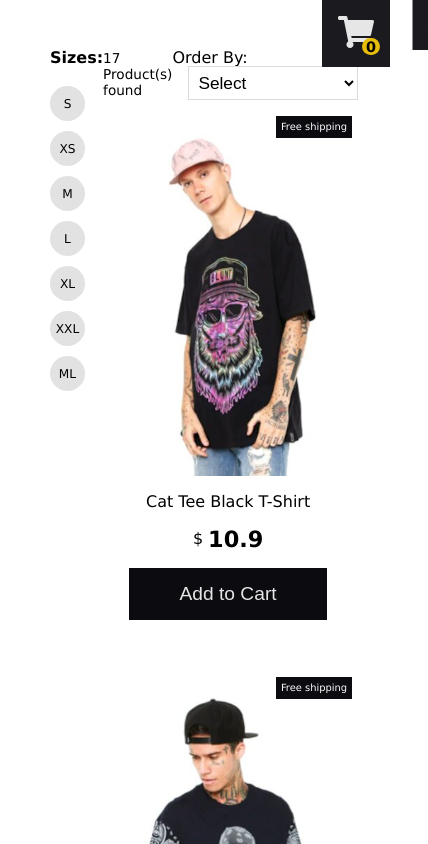
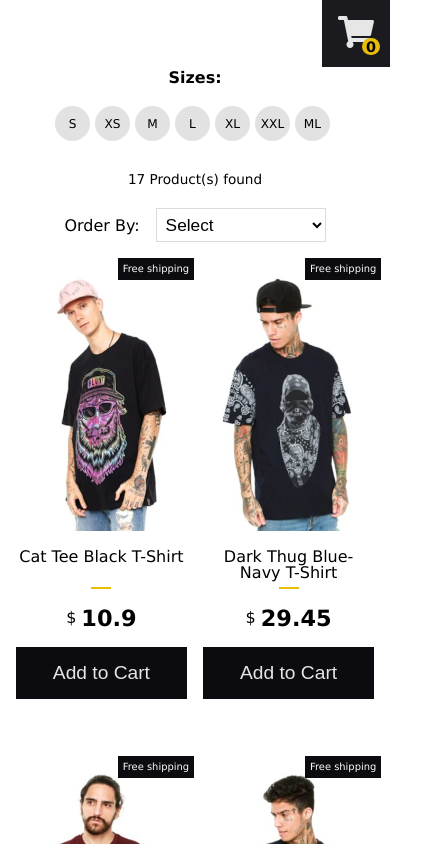
Before and after one commit to harshaanNihal/react-shopping-kart, a React (Create React App) app: page / in a window 390 px wide. Shown: the top 844 px of the page, 428 px wide, since content can reach past the window. Built offline with nearby package versions, Linux system fonts and the light colour scheme.

Commit message:
Fix responsive view

```diff
--- a/src/App.css
+++ b/src/App.css
@@ -30,8 +30,15 @@ footer, header, hgroup, menu, nav, section {
 body {
 	line-height: 1;
 	font-family: 'Verdana', 'Raleway', sans-serif;
-	margin: 50px;
+	margin: 50px auto 0;
 }
+
+main {
+	padding: 20px 2%;
+	max-width: 1200px;
+	margin: 0 auto;
+}
+
 ol, ul {
 	list-style: none;
 }
@@ -58,6 +65,7 @@ table {
 
 .size-container {
 	flex: 2;
+	min-width: 80px;
 }
 
 .product-container {
@@ -72,7 +80,7 @@ table {
 
 .product-grid {
 	display: grid;
-	grid-template-columns: repeat(auto-fill, 250px);
+	grid-template-columns: repeat(auto-fill, 25%);
 	grid-row-gap: 2em;
 }
 
@@ -89,8 +97,11 @@ table {
 	font-size: 0.85rem;
 }
 
+.products-found {
+	padding: 0 0 1.3em;
+}
+
 .select-options{
-	margin-right: 70px;
 	margin-left: 1rem;
 	padding: 5px;
 	background-color: white;
@@ -104,17 +115,53 @@ table {
 
 .cart-open-container {
 	transform: translateX(0%);
-	transition: transform 0.3s ease-in-out;
+	transition: transform 0.2s ease-in-out;
 }
 
 .cart-close-container {
 	transform: translateX(115%);
-	transition: transform 0.3s ease-in-out;
+	transition: transform 0.2s ease-in-out;
 }
 
 .fixed {
 	position: fixed;
 	top: 0;
 	right: 0;
-	z-index: 1;
+	z-index: 2;
 }
+
+@media screen and (max-width: 710px) and (min-width: 461px) {
+	.sort-container {
+		flex-direction: column;
+	}
+
+	.product-grid {
+		grid-template-columns: repeat(auto-fill, 33%);
+	}
+
+	.product-card img {
+		width: 60%;
+	}
+}
+
+@media screen and (max-width: 620px) {
+	.product-grid {
+		grid-template-columns: repeat(auto-fill, 50%);
+	}
+}
+
+@media screen and (max-width: 460px) {
+	.cart-container {
+		flex-direction: column;
+	}
+	.sort-container {
+		flex-direction: column;
+		justify-content: center;
+		text-align: center;
+	}
+
+	.size-filter {
+		text-align: center;
+	}
+
+}
--- a/src/App.js
+++ b/src/App.js
@@ -15,23 +15,23 @@ class App extends Component {
       displayData: data.products,
       cart: [],
       filtered: [],
-      sortOption: "select",
+      sortOption: null,
       displayCart: false,
     }
   }
 
   checkSortState = () => {
-    const {displayData, sortOption} = this.state;
+    const { displayData, sortOption } = this.state;
     const sortDisplayData = [...displayData];
 
-    switch(sortOption) {
-      case 'lowestPrice' : {
+    switch (sortOption) {
+      case 'lowestPrice': {
         return sortDisplayData.sort((a, b) => a.price - b.price);
       }
       case 'highestPrice': {
         return sortDisplayData.sort((a, b) => b.price - a.price);
       }
-      default : {
+      default: {
         return displayData;
       }
     }
@@ -40,40 +40,40 @@ class App extends Component {
   filterSize = () => {
     let filterSizeData = [];
 
-    const {filtered, allData} = this.state;
+    const { filtered, allData } = this.state;
 
     filtered.forEach((size) => {
       filterSizeData = [...filterSizeData, allData.filter(val => {
         return val.availableSizes.includes(size);
       })]
     })
-    const newArr =  [...new Set(filterSizeData.flat())];
+    const newArr = [...new Set(filterSizeData.flat())];
     return newArr;
   }
 
   handleCartClick = (i) => {
-    const {cart} = this.state;
+    const { cart } = this.state;
 
     const cartCopy = [...cart];
-    let flag=true;
-    for(var obj of cartCopy) {
-      if(obj.item.id === i.id){
-        obj.quantity++; flag= false;
+    let flag = true;
+    for (var obj of cartCopy) {
+      if (obj.item.id === i.id) {
+        obj.quantity++; flag = false;
       }
     }
 
-    if(flag) cartCopy.push({item:i,quantity:1})
+    if (flag) cartCopy.push({ item: i, quantity: 1 })
     this.setState({
-      cart : [...cartCopy]
+      cart: [...cartCopy]
     })
   }
 
   handleFilter = (e, i) => {
-    const {filtered} = this.state;
+    const { filtered } = this.state;
     const filteredArr = [...filtered];
     i = e.target.innerText;
 
-    if(filteredArr.includes(i)) {
+    if (filteredArr.includes(i)) {
       filteredArr.splice(filtered.indexOf(i), 1)
       this.setState({ filtered: filteredArr }, () => {
         this.filteredDisplayData();
@@ -88,15 +88,15 @@ class App extends Component {
   }
 
   filteredDisplayData = () => {
-    const {filtered, allData} = this.state
+    const { filtered, allData } = this.state
 
-    if(filtered.length > 0) {
+    if (filtered.length > 0) {
       this.setState({
-        displayData : this.filterSize()
+        displayData: this.filterSize()
       })
     } else {
       this.setState({
-        displayData : allData
+        displayData: allData
       });
     }
   }
@@ -107,17 +107,17 @@ class App extends Component {
     this.setState({
       sortOption: option,
     }, () => {
-        this.setState({
-          displayData: this.checkSortState(),
-        });
-      }
+      this.setState({
+        displayData: this.checkSortState(),
+      });
+    }
     );
   }
 
   handleDelete = (e, id) => {
-    const {cart} = this.state;
-    let tempCart  = [...cart];
-    tempCart = tempCart.filter( (val) => val.item.id !== id);
+    const { cart } = this.state;
+    let tempCart = [...cart];
+    tempCart = tempCart.filter((val) => val.item.id !== id);
 
     this.setState({
       cart: tempCart,
@@ -131,24 +131,39 @@ class App extends Component {
   }
 
 
+  handleEscape = (event) => {
+    event.preventDefault();
+    if (event.defaultPrevented) {
+      return;
+    }
+    var key = event.key || event.keyCode;
+    console.log(key);
+    if (key === 'Escape' || key === 'Esc' || key === 27) {
+      this.setState({
+        displayCart: false,
+      });
+    }
+  }
+
+
   render() {
-    const { displayData, filtered, cart, displayCart} = this.state;
+    const { displayData, filtered, cart, displayCart } = this.state;
 
     return (
       <div>
-        <Cart cartSelected={cart} handleCartDisplay={this.handleCartDisplay}/>
-        <div className={displayCart ? "cart-open-container fixed" : "cart-close-container fixed"}>
-          <CartList cartSelected={cart} handleDelete={this.handleDelete} handleCartDisplay={this.handleCartDisplay}/>
+        <Cart cartSelected={cart} handleCartDisplay={this.handleCartDisplay} />
+        <div onKeyPress={this.handleEscape} className={displayCart ? "cart-open-container fixed" : "cart-close-container fixed"}>
+          <CartList cartSelected={cart} handleDelete={this.handleDelete} handleCartDisplay={this.handleCartDisplay} />
         </div>
         <main className="cart-container">
           <div className="size-container">
-            <Sizes click={this.handleFilter} selectedSizes={filtered} data={data}/>
+            <Sizes click={this.handleFilter} selectedSizes={filtered} data={data} />
           </div>
           <div className="product-container">
-            <Sort change={this.handleSort} displayData={displayData}/>
+            <Sort change={this.handleSort} displayData={displayData} />
             <div className="product-grid">
-              { displayData && displayData.map((item, index, arr) =>
-              <Product key={index} product={item} click={this.handleCartClick} length={arr.length} />)}
+              {displayData && displayData.map((item, index, arr) =>
+                <Product key={index} product={item} click={this.handleCartClick} length={arr.length} />)}
             </div>
           </div>
         </main>
--- a/src/Cart.css
+++ b/src/Cart.css
@@ -7,6 +7,7 @@
   padding: 1rem;
   padding-bottom: 19px;
   background-color: #1B1A1F;
+  z-index: 1;
 }
 
 .fa-shopping-cart {
--- a/src/Cart.js
+++ b/src/Cart.js
@@ -5,6 +5,7 @@ class Cart extends Component {
     super();
     this.toggle = true;
   }
+
   totalItemQuantity = (cartItem = this.props.cartSelected)  => {
     let itemQty = 0;
 
--- a/src/CartList.css
+++ b/src/CartList.css
@@ -11,7 +11,6 @@
 
 .float-box-right {
   position: absolute;
-  z-index: 4;
   height: 50px;
   width: 50px;
   padding: 15px;
@@ -23,6 +22,10 @@
   color: #e6e6e6;
   cursor: pointer;
   z-index: 3;
+  cursor: pointer;
+}
+
+.float-box-right label {
   cursor: pointer;
 }
 
@@ -97,7 +100,12 @@
   color: #e6e6e6;
 }
 
-/* .toggle-container {
-  transform: translateX(100%);
-  transition: transform 0.5s ease-in-out;
-} */
+@media screen and (max-width: 620px) {
+  .cart-container-box {
+		width: 100vw;
+	}
+
+	.float-box-right {
+		left: 0%;
+	}
+}
--- a/src/CartList.js
+++ b/src/CartList.js
@@ -35,7 +35,6 @@ class CartList extends Component {
             X
           </label>
         </div>
-        {/* <div className="float-box-right" onClick={(e) => this.handleCross(e)}>X</div> */}
           <div className="header">
             <div className="cart-head">
               <Cart cartSelected={cartSelected}/> <span className="cart-text">Cart</span>
--- a/src/Product.css
+++ b/src/Product.css
@@ -1,6 +1,7 @@
 .product-card button {
   background-color: #0c0b10;
   transition: background-color 0.2s ease-in-out;
+  width: 92%;
 }
 
 .product-card:hover button{
@@ -13,7 +14,6 @@
   display: grid;
   justify-items: center;
   border: 0.5px solid transparent;
-  z-index: 0;
 }
 .product-card:hover {
   border: 0.5px solid #ccc;
@@ -33,6 +33,8 @@
   margin: 5px 0 ;
 }
 .product-title {
+  position: relative;
+  height: 40px;
   max-width: 170px;
   text-align: center;
   font-weight: 500;
@@ -43,10 +45,10 @@
   width: 20px;
   height: 2px;
   background-color: #eabf00;
-  /* position: absolute;
+  position: absolute;
   bottom: 0;
   left: 50%;
-  margin-left: -10px; */
+  margin-left: -10px;
 }
 
 .price-tag span {
--- a/src/Product.js
+++ b/src/Product.js
@@ -10,7 +10,7 @@ class Product extends Component {
       <div className="product-card">
         { isFreeShipping? <FreeShipping /> : null }
         <img src={require(`../products/${sku}_1.jpg`)} alt={title}/>
-        <h3 className="product-title">{title}</h3>
+        <p className="product-title">{title}</p>
         <div className="price-tag">
           <span>{currencyFormat}</span>
           <p>{price}</p>
--- a/src/Sizes.css
+++ b/src/Sizes.css
@@ -1,6 +1,7 @@
 .size-array {
   display: grid;
-  grid-template-columns: repeat(auto-fill, 40px);
+  grid-template-columns: repeat(auto-fit, 40px);
+  justify-content: center;
   margin: 20px 0;
 }
 
--- a/src/Sort.js
+++ b/src/Sort.js
@@ -6,9 +6,9 @@ class Sort extends Component {
     const {displayData} = this.props;
     return (
       <div className="sort-container">
-        <small className="products-found">
+        <p className="products-found">
           <span>{displayData.length} Product(s) found</span>
-        </small>
+        </p>
         <div className="select-sort">
           Order By:
           <select className="select-options" onChange={(e) => this.props.change(e)}>
```
